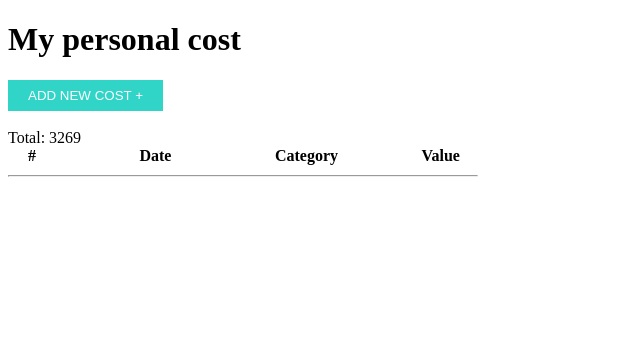
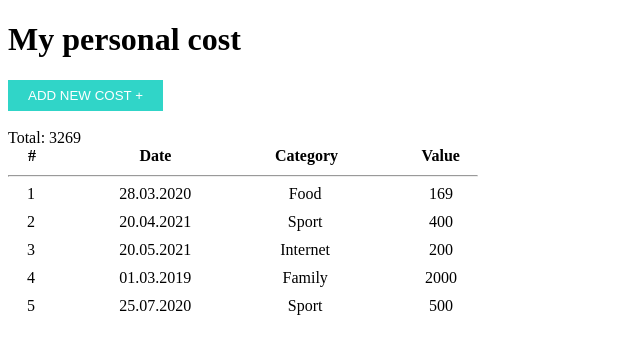
Before and after one commit to StasBeep/work-vue-js, a Vue app in the folder project/: page / in a window 1280 px wide. Shown: the top 354 px of the page, without its empty margins (0-640 px from the left). Built offline with nearby package versions, Linux system fonts and the light colour scheme.

Commit message:
возврат и вывод значений через getters

```diff
--- a/project/src/App.vue
+++ b/project/src/App.vue
@@ -26,10 +26,6 @@ export default {
     PaymentsDisplay,
     AddPayment
   },
-
-  data: () => ({
-    paymentsList: []
-  }),
 
   methods: {
     // Для универсальной записи
@@ -79,6 +75,10 @@ export default {
   computed: {
     getFPV() {
       return this.$store.getters.getFullPaymentValue
+    },
+
+    paymentsList() {
+      return this.$store.getters.getPaymentList
     }
   },
 
```
